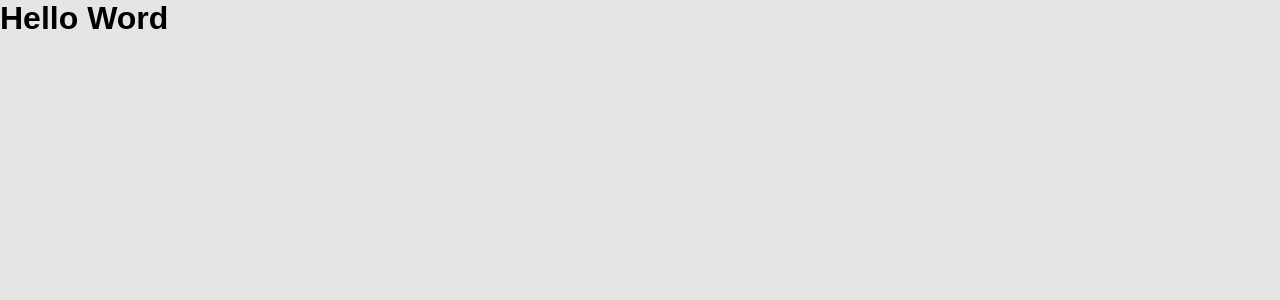
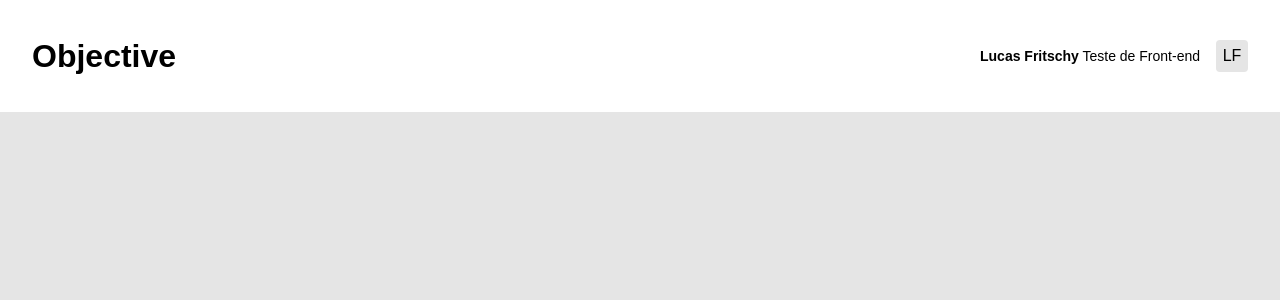
Before and after one commit to LucasFritschy/marvel-characters-database, a React (Create React App) app: page / in a window 1280 px wide. Shown: the top 300 px of the page. Built offline with nearby package versions, Linux system fonts and the light colour scheme; a web font is replaced by a local one.

Commit message:
feat: header component

```diff
--- a/src/components/Header/index.tsx
+++ b/src/components/Header/index.tsx
@@ -1,7 +1,13 @@
+import * as S from './styles'
+
 export function Header() {
   return (
-    <header>
-      <h1>Hello Word</h1>
-    </header>
+    <S.Container>
+      <h1>Objective</h1>
+      <S.User>
+        <p><strong>Lucas Fritschy</strong> Teste de Front-end</p>
+        <div>LF</div>
+      </S.User>
+    </S.Container>
   )
 }
--- /dev/null
+++ b/src/components/Header/styles.ts
@@ -0,0 +1,31 @@
+import styled from 'styled-components'
+
+export const Container = styled.header`
+  width: 100%;
+  padding: 2rem 2rem;
+  display: flex;
+  align-items: center;
+  justify-content: space-between;
+  background: var(--background-header);
+`
+
+export const User = styled.div`
+  display: flex;
+  align-items: center;
+  justify-content: space-between;
+
+  p {
+    font-size: 0.875rem;
+    margin: 1rem;
+  }
+
+  > div {
+    width: 2rem;
+    height: 2rem;
+    display: flex;
+    align-items: center;
+    justify-content: center;
+    border-radius: 4px;
+    background: var(--background);
+  }
+`
--- a/src/styles/global.ts
+++ b/src/styles/global.ts
@@ -3,13 +3,13 @@ import { createGlobalStyle } from "styled-components";
 export const GlobalStyle = createGlobalStyle`
   :root {
     --background: #E5E5E5;
-
-    --white: #FFFFFF
+    --background-header: #FFFFFF;
 
     --text-title: #555555;
     --text-body: #555555;
     --text-search: #8E8E8E;
   }
+
   * {
     margin: 0;
     padding: 0;
```
